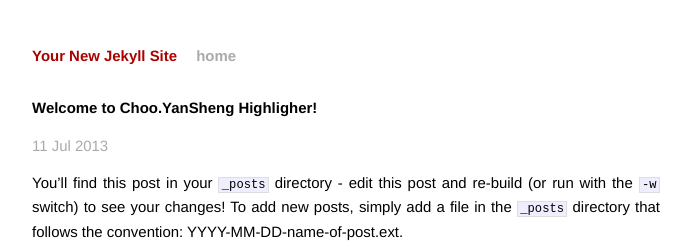
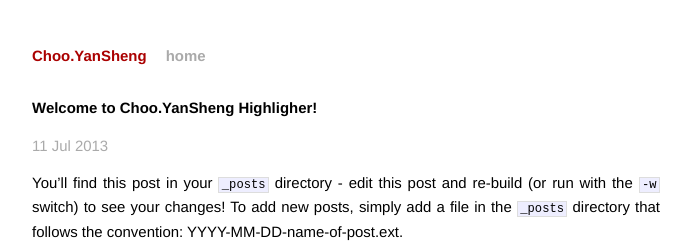
Before and after one commit to grandnexus/grandnexus.github.io, a Jekyll site: the page built from _posts/2013-07-11-welcome-to-jekyll.markdown, in a window 1280 px wide. Shown: the top 243 px of the page, without its empty margins (294-985 px from the left). Built offline with Jekyll 4.4.1, drawn with Linux system fonts in a browser that asks for light colours.

Commit message:
Update _config.yml

```diff
--- a/_config.yml
+++ b/_config.yml
@@ -1,2 +1,2 @@
-name: Your New Jekyll Site
+name: Choo.YanSheng
 pygments: true
```
